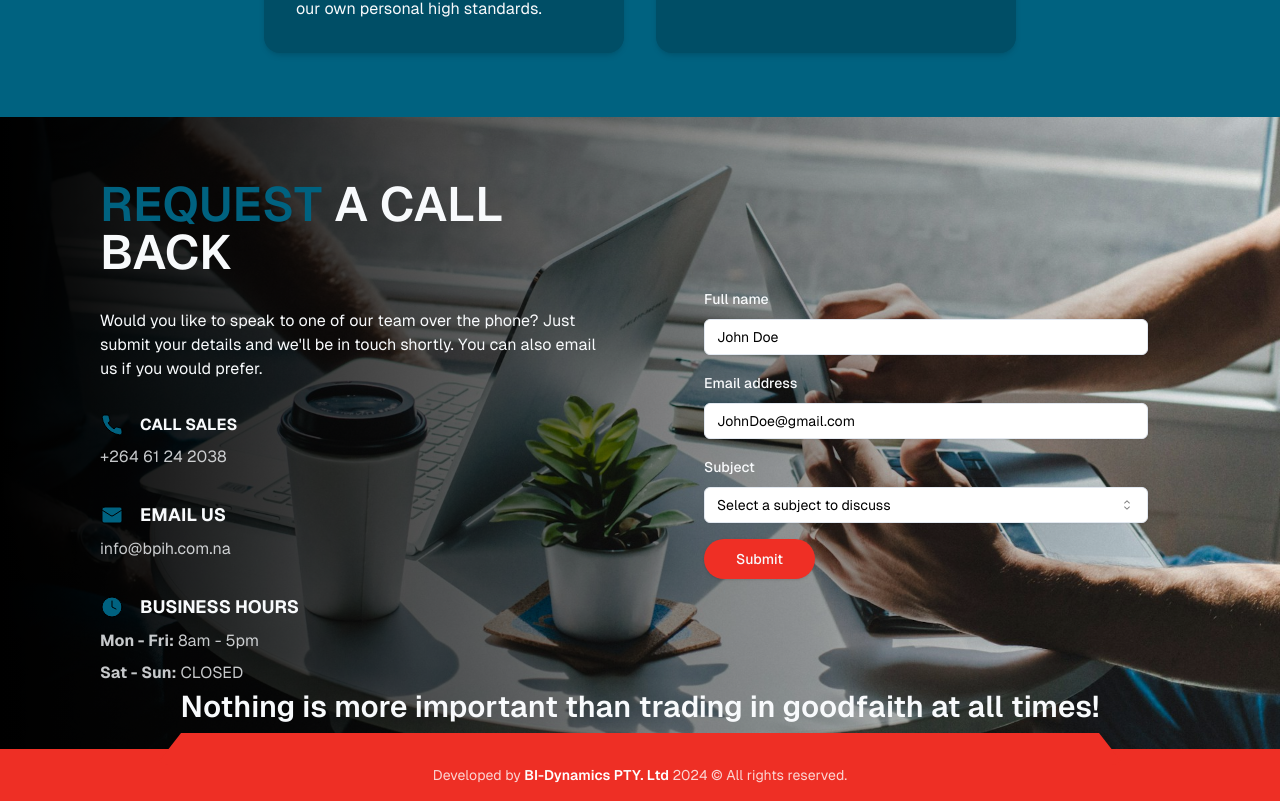
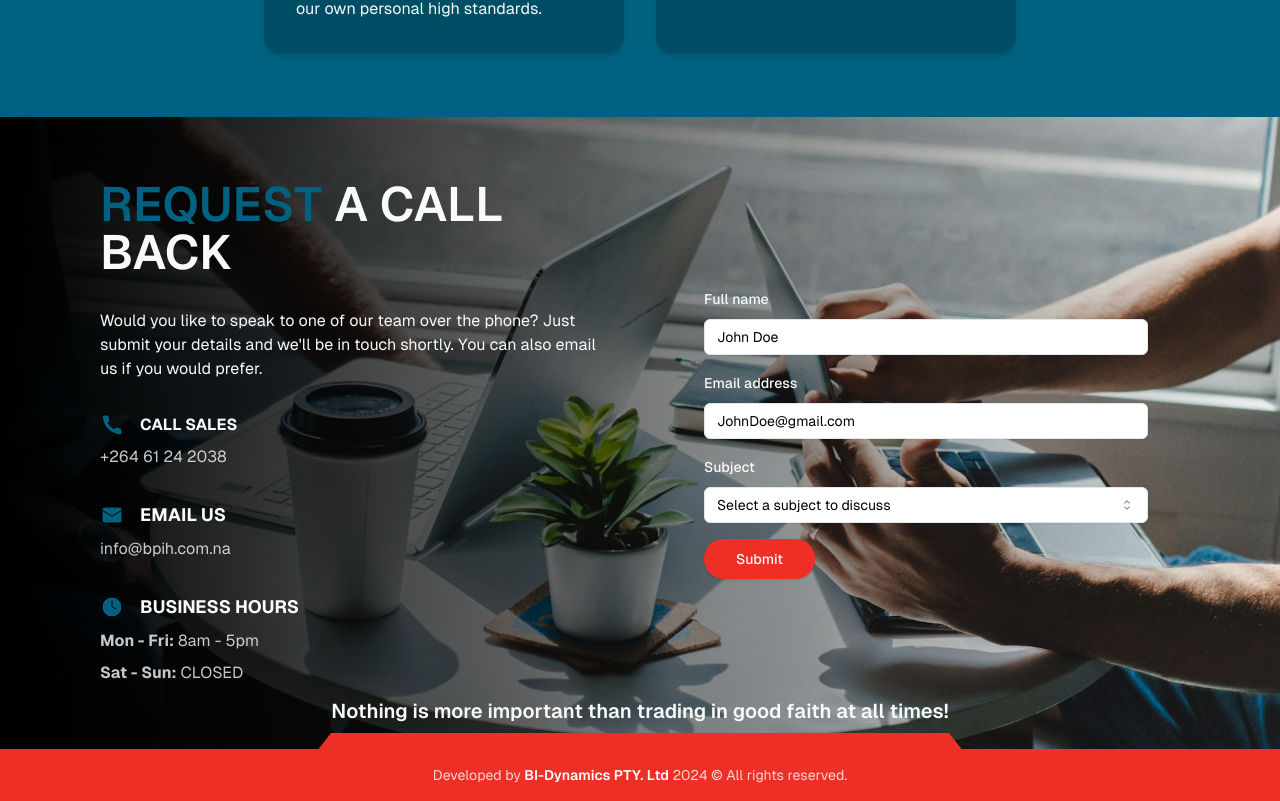
Before and after one commit to bi-dynamics/bpih-website, a Next.js app: page / in a window 1280 px wide. Shown: the part 3717-4518 px from the top of the page. Built offline with nearby package versions, Linux system fonts and the light colour scheme.

Commit message:
Add slogan to footer

```diff
--- a/src/components/Contact.tsx
+++ b/src/components/Contact.tsx
@@ -231,8 +231,8 @@ function ContactForm() {
           </form>
         </Form>
       </div>
-      <div className="w-fit h-fit absolute -bottom-4 mx-auto text-sm text-center sm:text-xl lg:text-3xl text-primary-foreground font-semibold rounded-xl border border-b-[32px] border-b-benzelRed border-x-[25px] pb-2 border-transparent">
-        Nothing is more important than trading in goodfaith at all times!
+      <div className="w-fit h-fit absolute -bottom-4 mx-auto text-sm text-center sm:text-base lg:text-xl text-primary-foreground font-semibold rounded-xl border border-b-[32px] border-b-benzelRed border-x-[25px] pb-2 border-transparent">
+        Nothing is more important than trading in good faith at all times!
       </div>
     </div>
   );
```
